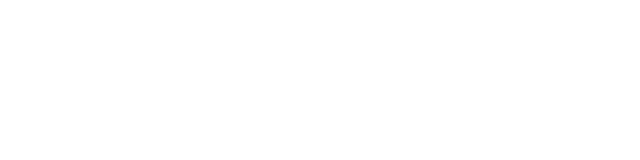
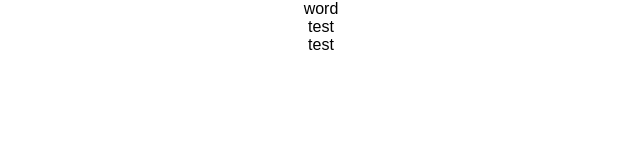
Before and after one commit to tone2k/react-challenge, a React (Create React App) app: page / in a window 1280 px wide. Shown: the top 160 px of the page, without its empty margins (319-959 px from the left). Built offline with nearby package versions, Linux system fonts and the light colour scheme.

Commit message:
created card component

```diff
--- a/src/App.js
+++ b/src/App.js
@@ -1,10 +1,12 @@
 import React, { Component } from 'react';
 import './App.css';
+import Card from './cards/card';
 
 class App extends Component {
   render() {
     return (
       <div className="App">
+        <Card />
       </div>
     );
   }
--- a/src/cards/card.jsx
+++ b/src/cards/card.jsx
@@ -1,2 +1,18 @@
 import React, { Component } from 'react';
-import './card.css'
+import './card.css';
+
+const Card = (props) => (
+    <div className="card-container">
+        <div className="card">
+            <div className="front">
+                <div className="eng">word</div>
+            </div>
+            <div className="back">
+                <div className="han">test</div>
+                <div className="pin">test</div>
+            </div>
+        </div>
+    </div>
+)
+
+export default Card;
```
